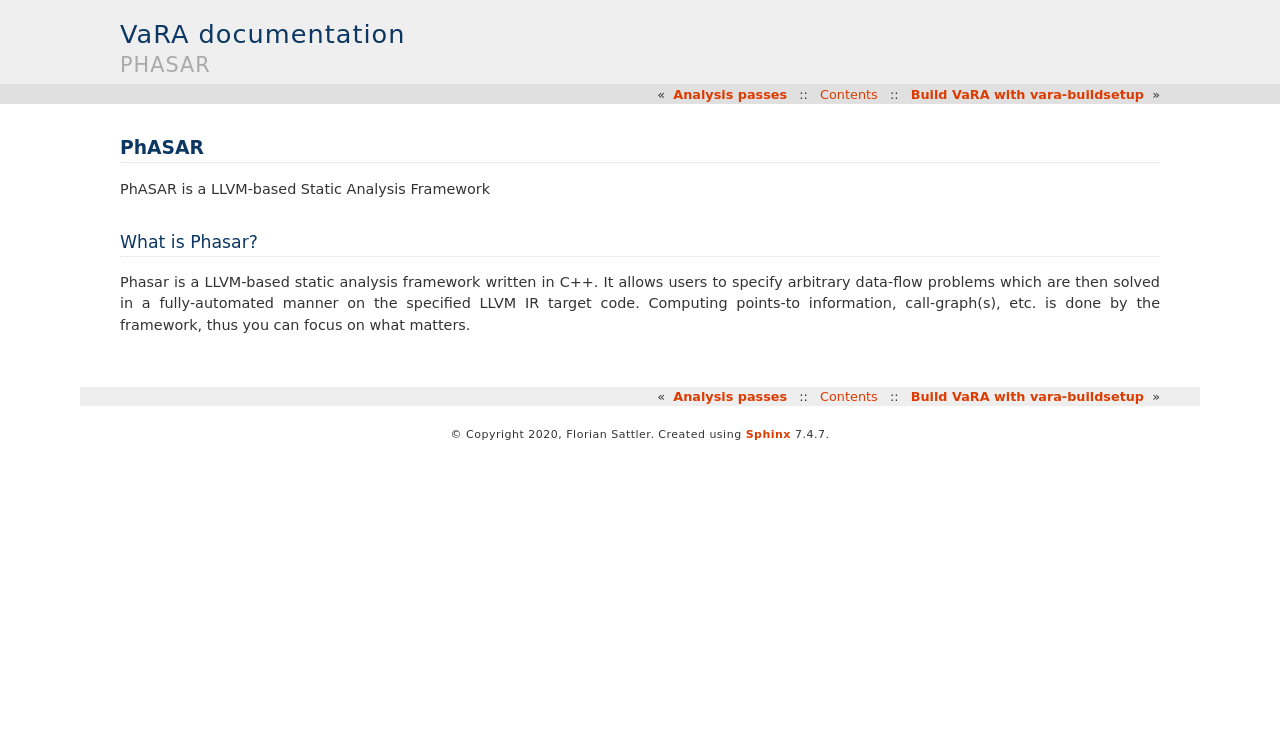
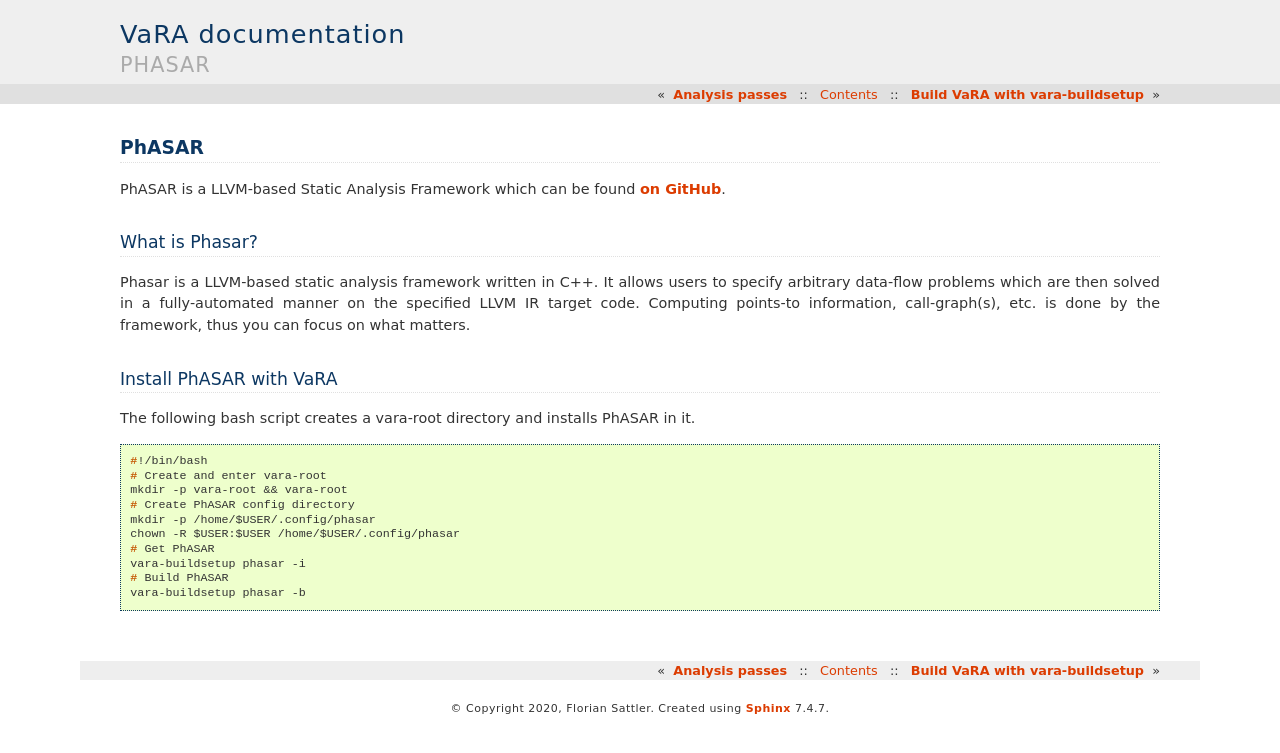
Before and after one commit to se-sic/VaRA-Tool-Suite, a Sphinx documentation site: the page built from docs/source/research_tool_docs/phasar/phasar.rst, in a window 1280 px wide. Shown: the top 753 px of the page. Built offline with Sphinx 7.4.7, drawn with Linux system fonts in a browser that asks for light colours; the version number could not be read and is left out.

Commit message:
Add Git reference. Add install script

```diff
--- a/docs/source/research_tool_docs/phasar/phasar.rst
+++ b/docs/source/research_tool_docs/phasar/phasar.rst
@@ -2,8 +2,25 @@
 PhASAR
 ******
 
-PhASAR is a LLVM-based Static Analysis Framework
+PhASAR is a LLVM-based Static Analysis Framework which can be found `on GitHub <https://github.com/secure-software-engineering/phasar>`__.
 
 What is Phasar?
 ---------------
 Phasar is a LLVM-based static analysis framework written in C++. It allows users to specify arbitrary data-flow problems which are then solved in a fully-automated manner on the specified LLVM IR target code. Computing points-to information, call-graph(s), etc. is done by the framework, thus you can focus on what matters.
+
+Install PhASAR with VaRA
+---------------
+The following bash script creates a vara-root directory and installs PhASAR in it.
+
+.. code-block:: console
+
+    #!/bin/bash
+    # Create and enter vara-root
+    mkdir -p vara-root && vara-root
+    # Create PhASAR config directory
+    mkdir -p /home/$USER/.config/phasar
+    chown -R $USER:$USER /home/$USER/.config/phasar
+    # Get PhASAR
+    vara-buildsetup phasar -i
+    # Build PhASAR
+    vara-buildsetup phasar -b
```
